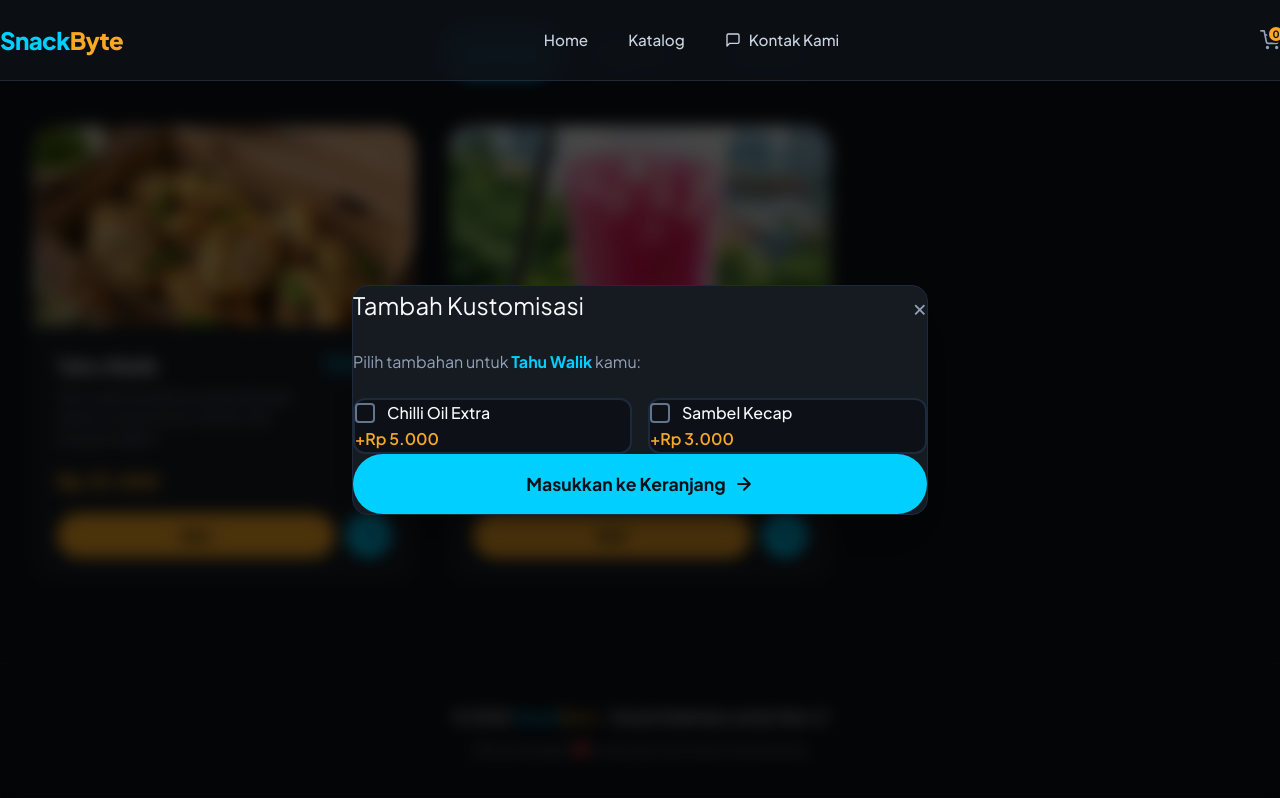
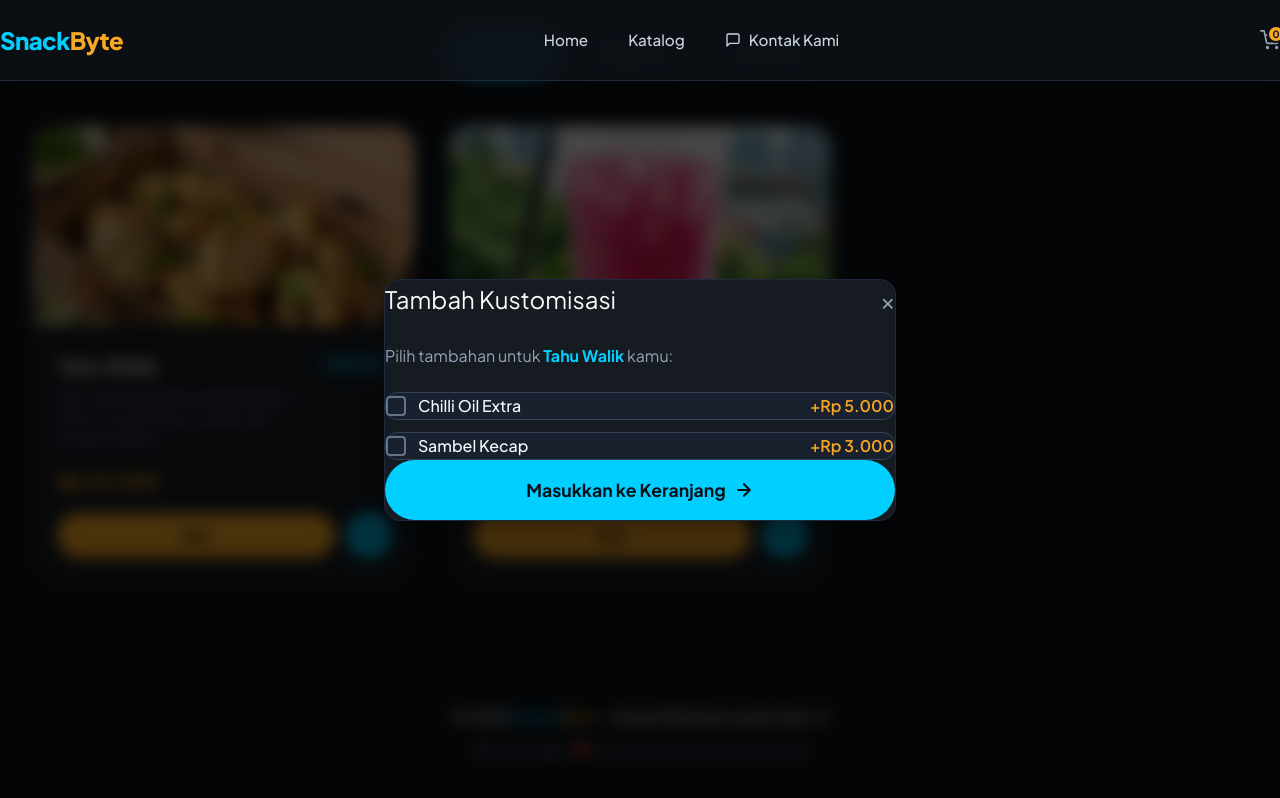
Before and after one commit to NazriGenfil/snackbyte-website, a Next.js app: page /katalog in a window 1280 px wide. Both pictures are taken after a click on the button 369 px from the left and 812 px from the top of the page. Shown: the part 278-1076 px from the top of the page. Built offline with nearby package versions, Linux system fonts and the light colour scheme.

Commit message:
fix: revert addon modal to vertical list and fix missing container padding

```diff
--- a/src/app/katalog/page.tsx
+++ b/src/app/katalog/page.tsx
@@ -252,8 +252,8 @@ export default function KatalogPage() {
                                 exit={{ opacity: 0, scale: 0.95 }}
                                 transition={{ type: "spring", damping: 25, stiffness: 200 }}
                                 onClick={(e) => e.stopPropagation()}
-                                // lebarin box modal biar lebih lega
-                                className="w-full max-w-xl bg-[#161b22] rounded-2xl p-6 border border-slate-800 shadow-2xl relative"
+                                // tambahin padding box biar lega gak nempel tembok
+                                className="w-full max-w-lg bg-[#161b22] rounded-2xl p-6 md:p-8 border border-slate-800 shadow-2xl relative"
                             >
                                 <div style={{ display: "flex", justifyContent: "space-between", alignItems: "center", marginBottom: "1.5rem" }}>
                                     <h2 style={{ margin: 0, fontSize: "1.5rem", color: "#f8fafc" }}>Tambah Kustomisasi</h2>
@@ -269,16 +269,15 @@ export default function KatalogPage() {
                                     Pilih tambahan untuk <strong style={{ color: "#00CFFF" }}>{selectedProduct.name}</strong> kamu:
                                 </p>
 
-                                {/* ubah list ke grid card biar ga kopong */}
-                                <div className="grid grid-cols-1 sm:grid-cols-2 gap-4 py-4 mb-4">
+                                {/* balikin ke list atas-bawah */}
+                                <div className="flex flex-col gap-3 py-4">
                                     {addonsData.map(addon => {
                                         const isSelected = selectedAddonsLocal.includes(addon.id);
                                         return (
-                                            /* card bisa diklik semua biar UX enak */
                                             <div
                                                 key={addon.id}
                                                 onClick={() => handleToggleAddon(addon.id)}
-                                                className={`relative flex flex-col justify-between p-4 rounded-xl border-2 transition-all cursor-pointer ${isSelected ? 'border-[#00CFFF] bg-[#00CFFF]/10' : 'border-slate-800 bg-[#0D1117] hover:border-slate-600'}`}
+                                                className={`flex items-center justify-between p-4 rounded-xl border transition-colors cursor-pointer ${isSelected ? 'border-[#00CFFF] bg-[#00CFFF]/10' : 'border-slate-700 bg-slate-800/50 hover:bg-slate-800'}`}
                                             >
                                                 <div style={{ display: "flex", alignItems: "center", gap: "0.75rem" }}>
                                                     <div style={{
@@ -300,7 +299,7 @@ export default function KatalogPage() {
                                                     </div>
                                                     <span style={{ color: "#f8fafc", fontWeight: 500 }}>{addon.name}</span>
                                                 </div>
-                                                <div className="text-[#F9A826] font-semibold mt-3">
+                                                <div className="text-[#F9A826] font-semibold">
                                                     {addon.price > 0 ? `+${formatRupiah(addon.price)}` : "Gratis"}
                                                 </div>
                                             </div>
@@ -326,7 +325,7 @@ export default function KatalogPage() {
                                         alignItems: "center",
                                         gap: "0.5rem"
                                     }}
-                                    className="hover:brightness-110"
+                                    className="w-full mt-4 hover:brightness-110"
                                 >
                                     Masukkan ke Keranjang
                                     <svg width="20" height="20" viewBox="0 0 24 24" fill="none" stroke="currentColor" strokeWidth="2.5" strokeLinecap="round" strokeLinejoin="round">
```
